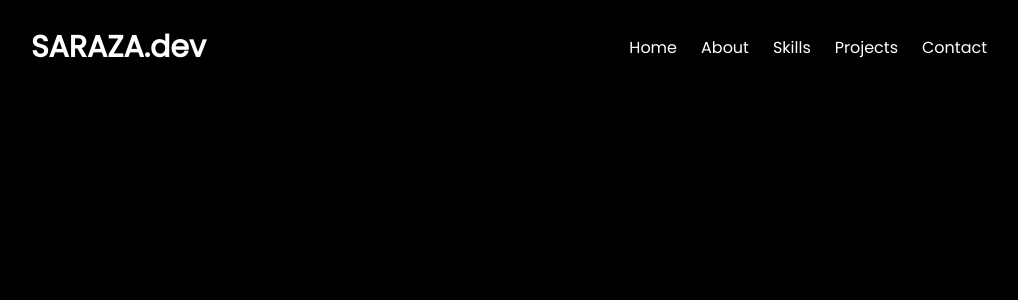
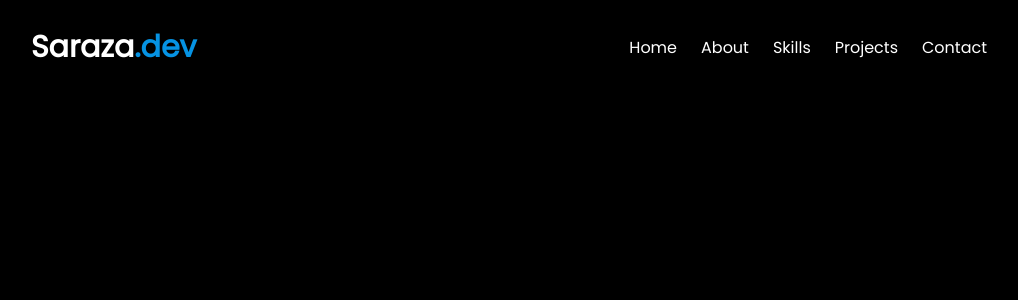
Before and after one commit to sarazaToussaint/Saraza-dev, a React (Create React App) app: page / in a window 1280 px wide. Shown: the top 300 px of the page, without its empty margins (129-1147 px from the left). Built offline with nearby package versions, Linux system fonts and the light colour scheme.

Commit message:
Add the home page content and style it

```diff
--- a/src/NavaBar.js
+++ b/src/NavaBar.js
@@ -4,22 +4,25 @@ import { NavLink as Link } from 'react-router-dom';
 export default function NavaBar() {
   return (
     <nav className="nav">
-      <h1 className="site-title">SARAZA.dev</h1>
+      <h1 className="site-title">
+        Saraza
+        <span>.dev</span>
+      </h1>
       <ul>
         <li className="active">
           <Link to="/">Home</Link>
         </li>
         <li>
-          <Link to="/about">About</Link>
+          <Link to="/About">About</Link>
         </li>
         <li>
-          <Link to="/skills">Skills</Link>
+          <Link to="/Skills">Skills</Link>
         </li>
         <li>
-          <Link to="/project">Projects</Link>
+          <Link to="/Project">Projects</Link>
         </li>
         <li>
-          <Link to="/contact">Contact</Link>
+          <Link to="/Contact">Contact</Link>
         </li>
       </ul>
     </nav>
```
